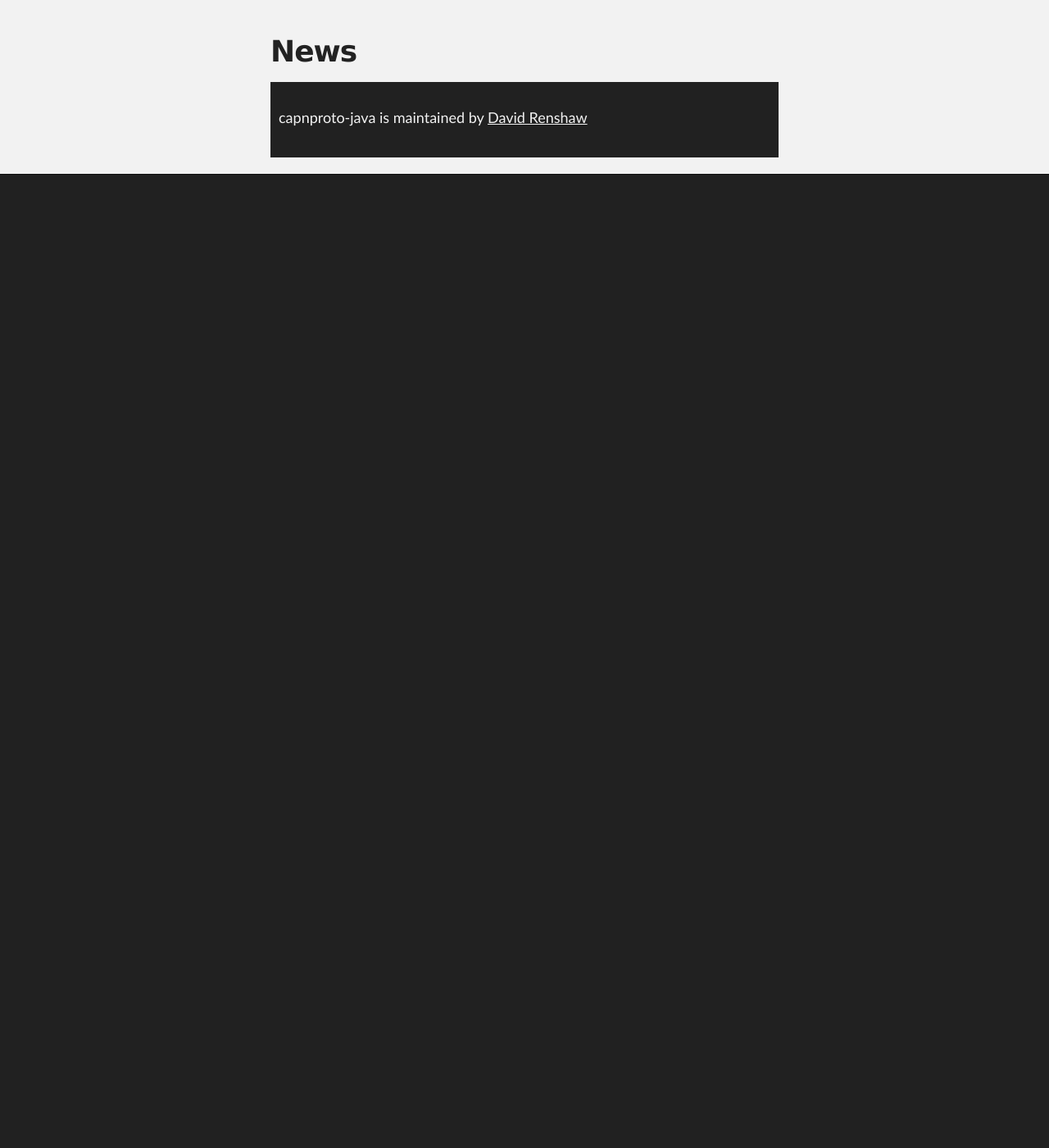
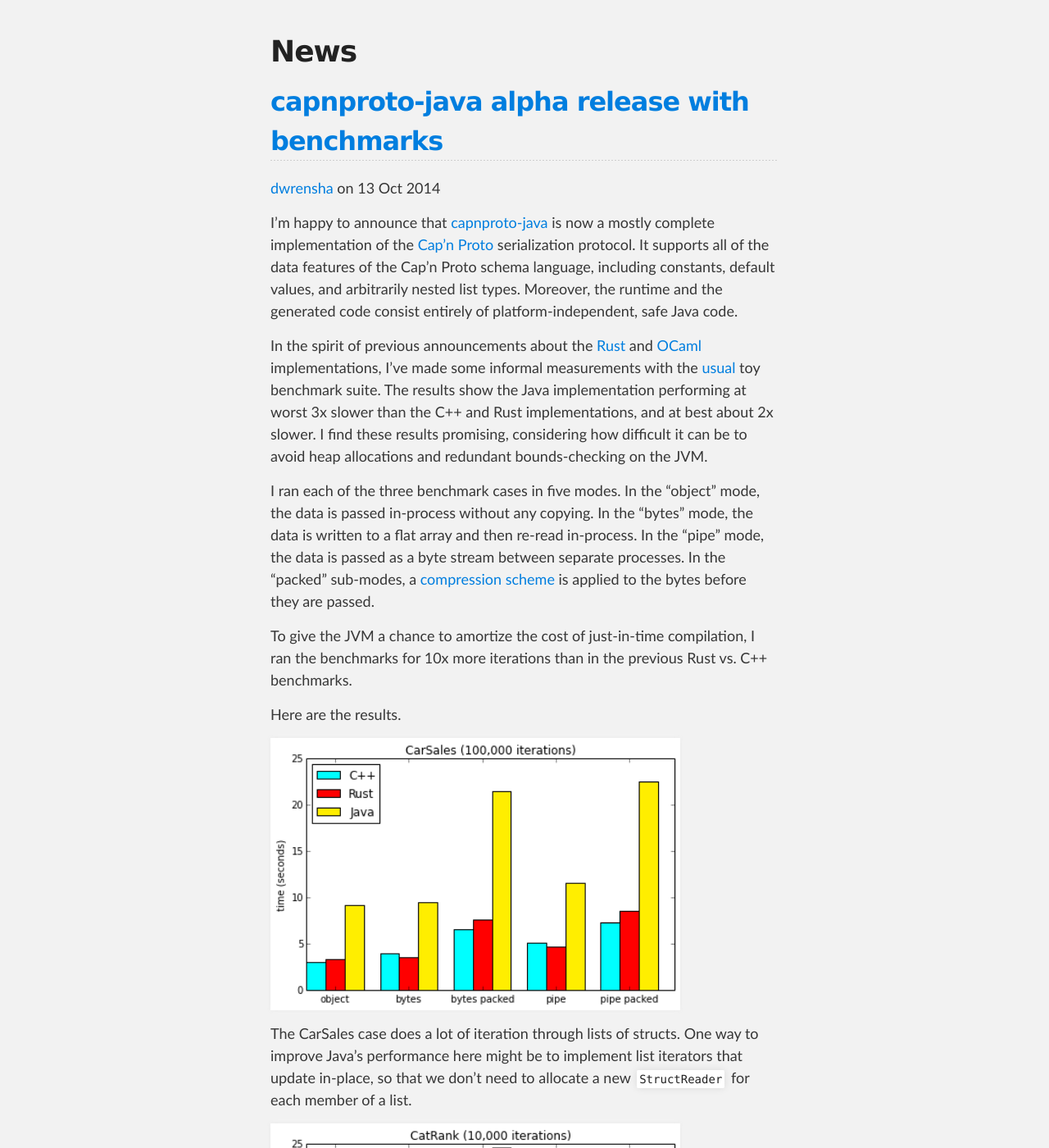
Before and after one commit to capnproto/capnproto-java, a Jekyll site: the page built from news.html, in a window 1280 px wide and 1400 px high, scrolled down 254 px. Shown: the whole window at 82% size. Built offline with Jekyll 4.4.1, drawn with Linux system fonts in a browser that asks for light colours; Markdown is read by kramdown in place of the engine named in the settings; before the commit the page ends 900 px from its top, so only the background shows below that; some of the changed text lies outside the part shown.

Commit message:
alpha release post

```diff
--- /dev/null
+++ b/_posts/2014-10-13-alpha-release.md
@@ -0,0 +1,85 @@
+---
+layout: post
+title: capnproto-java alpha release with benchmarks
+author: dwrensha
+---
+
+I'm happy to announce that
+[capnproto-java](https://github.com/dwrensha/capnproto-java) is now a
+mostly complete implementation of
+the [Cap'n Proto](http://capnproto.org) serialization protocol.
+It supports all of the data features of the Cap'n Proto schema language,
+including constants, default values, and arbitrarily nested list types.
+Moreover, the runtime and the generated code consist entirely
+of platform-independent, safe Java code.
+
+In the spirit of previous announcements about the
+[Rust](http://dwrensha.github.io/capnproto-rust/2014/01/15/benchmark-update.html)
+and
+[OCaml](http://pelzlpj.github.io/capnp-ocaml/2014/09/02/capnp-ocaml-2.0/)
+implementations,
+I've made some informal measurements
+with the [usual](https://github.com/kentonv/capnproto/tree/master/c%2B%2B/src/capnp/benchmark)
+toy benchmark suite.
+The results show
+the Java implementation performing
+at worst
+3x slower than the C++ and Rust implementations,
+and at best about 2x slower.
+I find these results promising,
+considering how difficult it can be to avoid
+heap allocations and redundant bounds-checking
+on the JVM.
+
+I ran each of the three benchmark cases
+in five modes. In the "object" mode,
+the data is passed in-process without any copying.
+In the "bytes" mode, the data
+is written to a flat array and then re-read in-process.
+In the "pipe" mode, the data is passed
+as a byte stream between separate processes.
+In the "packed" sub-modes,
+a [compression scheme](https://kentonv.github.io/capnproto/encoding.html#packing)
+is applied to the bytes before they are passed.
+
+To give the JVM a chance to amortize
+the cost of just-in-time compilation,
+I ran the benchmarks for
+10x more iterations than
+in the previous Rust vs. C++ benchmarks.
+
+Here are the results.
+
+<img src="{{site.baseurl}}/assets/carsales.png"
+     width="500"/>
+
+The CarSales case does a lot of
+iteration through lists of structs.
+One way to improve Java's performance here
+might be to implement list iterators
+that update in-place, so that we don't
+need to allocate a new `StructReader` for each
+member of a list.
+
+<img src="{{site.baseurl}}/assets/catrank.png"
+     width="500"/>
+
+The CatRank case emphasizes string processing.
+One big difficulty faced by Java here is that
+it uses UTF-16 encoding, while
+Cap'n Proto uses UTF-8;
+translating between the two requires
+significant copying of memory.
+
+<img src="{{site.baseurl}}/assets/eval.png"
+     width="500"/>
+
+The Eval case seems to confirm that packing
+costs proportionally more for Java
+than for the other implementations.
+There are almost certainly still
+some optimizations we could apply to that
+part of the Java implementation,
+but we may be fundamentally limited
+by the fact that Java bounds-checks
+every array access.
```
Also changed, not shown: _layouts/post.html (added, +15 -0 lines), index.md (+19 -3 lines), assets/carsales.png (added), assets/catrank.png (added), assets/eval.png (added).
